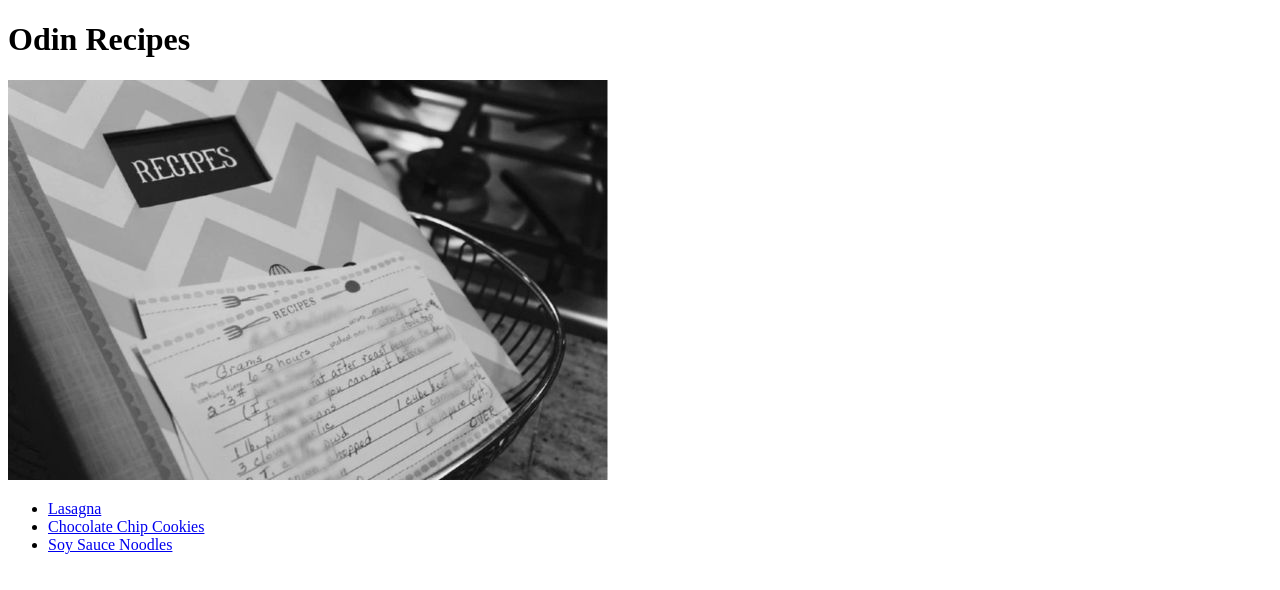
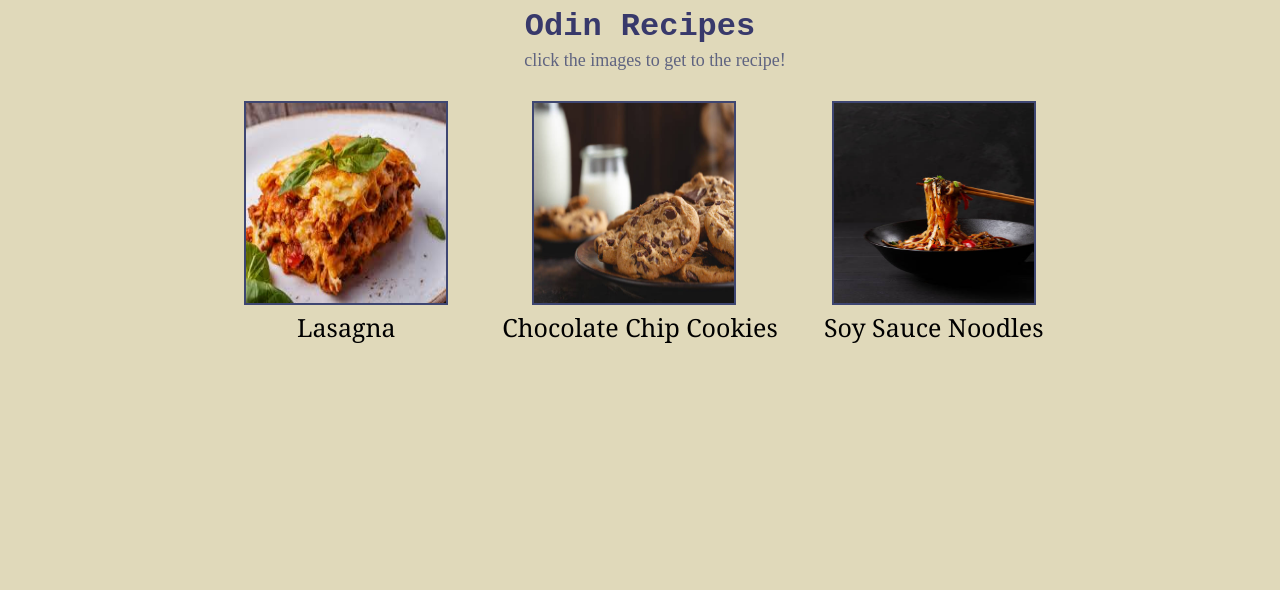
Before and after one commit to AK25-code/odin-recipes, a plain HTML site: page index.html in a window 1280 px wide. Drawn offline with Linux system fonts and the light colour scheme.

Commit message:
Completed the home Page (pretty happy with it) Complete the Design in the recipe pages!

```diff
--- a/index.html
+++ b/index.html
@@ -3,14 +3,24 @@
     <head>
         <meta charset="UTF-8">
         <title>Odin Recipes</title>
+        <link rel="stylesheet" href="style.css">
     </head>
     <body>
         <h1>Odin Recipes</h1>
-        <img src="./Recipes/images/cookbook.jpg" alt="a recipe book">
-        <ul>
-            <li><a href="Recipes/lasagna.html" target="_blank" rel="noopener noreferrer">Lasagna</a> </li>
-            <li><a href="Recipes/chocolate-chip-cookies.html" target="_blank" rel="noopener noreferrer">Chocolate Chip Cookies</a></li>
-            <li><a href="Recipes/soy-sauce-noodles.html" target="_blank" rel="noopener noreferrer">Soy Sauce Noodles</a> </li>
-        </ul>
+        <p class="note">click the images to get to the recipe!</p>
+        <div class="recipe">
+        <a href="Recipes/lasagna.html" target="_blank" rel="noopener noreferrer">
+        <img class="images" src="Recipes/images/lasagna.jpeg"></a>
+        <p>Lasagna</p>
+        </div>
+        <div class="recipe">
+        <a href="Recipes/chocolate-chip-cookies.html" target="_blank" rel="noopener noreferrer"><img class="images" src="Recipes/images/chocolatechipcookies.jpg"></a>
+        <p>Chocolate Chip Cookies</p>
+        </div>
+        <div class="recipe">
+
+        <a href="Recipes/soy-sauce-noodles.html" target="_blank" rel="noopener noreferrer"><img class="images"  src="Recipes/images/soy sauce noodles.jpg"></a>
+        <p>Soy Sauce Noodles</p>
+        </div>
     </body>
 </html>
--- /dev/null
+++ b/style.css
@@ -0,0 +1,39 @@
+*
+{
+    background-color: rgb(224, 217, 186);
+    text-align: center;
+}
+.note
+{
+    margin:5px 0 10px 30px;
+    color:rgb(62, 70, 114, 0.8);
+    font-size: 18px;
+}
+
+h1{
+    font-size:-50px;
+    font-family:'Courier New', Courier, monospace, sans-serif;
+    text-align: center;
+    margin: 0 auto;
+    color: rgb(56, 57, 107);
+}
+.images{
+    text-align: center;
+    width:200px;
+    height:200px;
+     border:2px solid rgb(62, 70, 114);
+     margin:10px 30px 5px 30px;
+}
+.recipe .images{
+  display: block;
+}
+.recipe  {
+  display: inline-block; /* puts them side by side */
+  margin: 10px;
+}
+.recipe p {
+  margin-top: 5px;
+  text-align: center;
+  font-size: 25px;
+  font-family:"Brush Script MT", Georgia, 'Times New Roman', Times, serif;
+}
```
